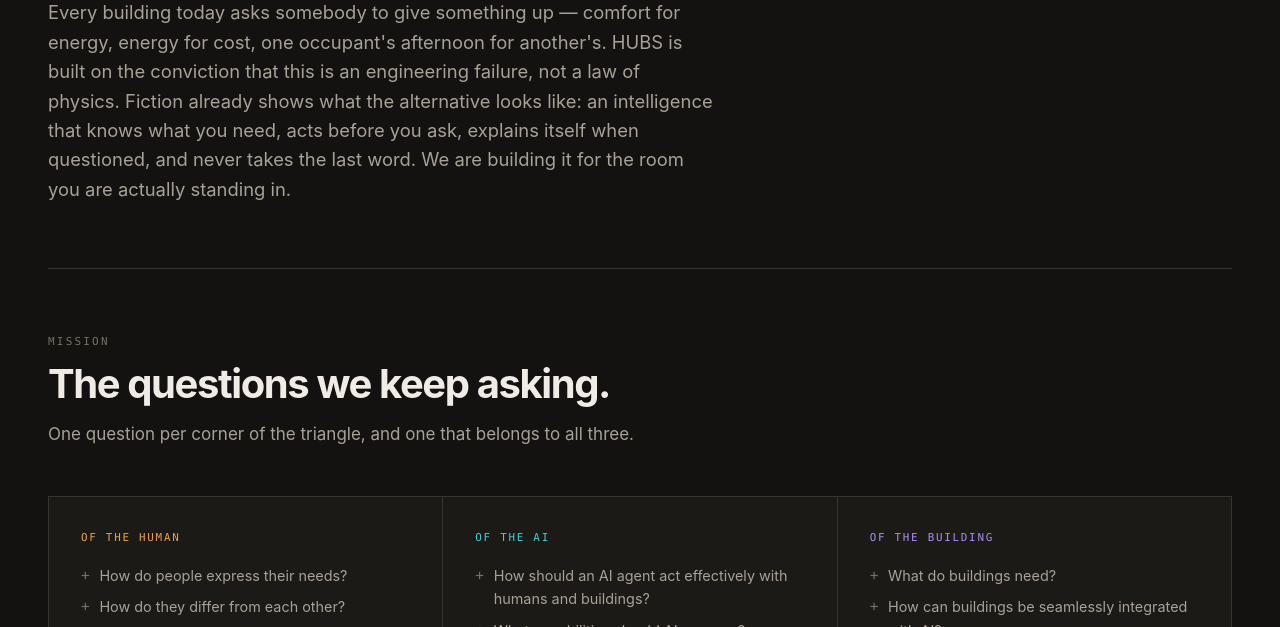
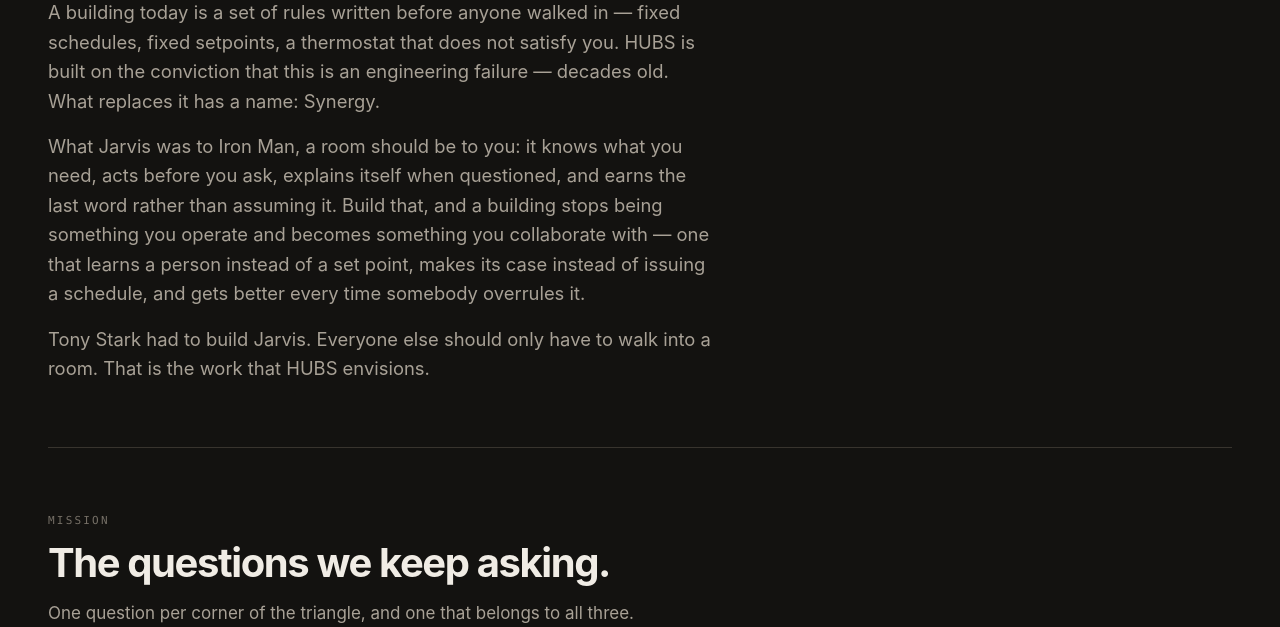
Before and after one commit to humanbuildingsynergy/humanbuildingsynergy.github.io, an Eleventy site: page src/about.njk in a window 1280 px wide. Shown: the part 473-1100 px from the top of the page. Built offline with nearby package versions, Linux system fonts and the light colour scheme; Eleventy itself is replaced by a stand-in of ours; files that its build step writes are made by us from their sources.

Commit message:
Rewrite the About vision around the Jarvis analogy
The previous vision described the lab's method. This one makes a claim:
buildings run on rules written before anyone walked in, that is an
engineering failure rather than a fact of the world, and what replaces
it is the thing the lab is named after.

Jarvis carries the argument because it is already how the work gets
explained in talks — an agent that knows what you need, acts before you
ask, explains itself, and earns the last word rather than assuming it.
No Marvel asset is used; the reference lives in the prose, where it
needs no licence.

The block is three paragraphs now, so the type size moves out of a
repeated inline style and into .visionBody.

```diff
--- a/src/about.njk
+++ b/src/about.njk
@@ -22,16 +22,30 @@ description: >-
 <section class="band band--tight wrap">
   <div class="prose">
     <p class="label">Vision</p>
-    <h2 style="margin-top:.5rem">Synergy is not a compromise.</h2>
-    <p style="font-size:1.15rem;color:var(--ink-2)">
-      Every building today asks somebody to give something up — comfort for
-      energy, energy for cost, one occupant's afternoon for another's. HUBS is
-      built on the conviction that this is an engineering failure, not a law of
-      physics. Fiction already shows what the alternative looks like: an
-      intelligence that knows what you need, acts before you ask, explains itself
-      when questioned, and never takes the last word. We are building it for the
-      room you are actually standing in.
-    </p>
+    <h2 style="margin-top:.5rem">Iron Man had Jarvis. Your building should too.</h2>
+
+    {# Three plain paragraphs — the type size lives in .visionBody in main.css,
+       so the prose here stays free of inline styling and is safe to reword. #}
+    <div class="visionBody">
+      <p>
+        A building today is a set of rules written before anyone walked in —
+        fixed schedules, fixed setpoints, a thermostat that does not satisfy you.
+        HUBS is built on the conviction that this is an engineering failure — decades old.
+        What replaces it has a name: Synergy.
+      </p>
+      <p>
+        What Jarvis was to Iron Man, a room should be to you: it knows
+        what you need, acts before you ask, explains itself when questioned, and
+        earns the last word rather than assuming it. Build that, and a building
+        stops being something you operate and becomes something you collaborate
+        with — one that learns a person instead of a set point, makes its case instead
+        of issuing a schedule, and gets better every time somebody overrules it.
+      </p>
+      <p>
+        Tony Stark had to build Jarvis. Everyone else should only have to walk
+        into a room. That is the work that HUBS envisions.
+      </p>
+    </div>
   </div>
 </section>
 
--- a/src/css/main.css
+++ b/src/css/main.css
@@ -715,6 +715,11 @@ html { scroll-behavior: smooth; scroll-padding-top: 5rem; }
 .prose ul, .prose ol { padding-left: 1.3em; color: var(--ink-2); }
 .prose li + li { margin-top: .3rem; }
 
+/* The About vision. Set above body copy — it is the one block on the site meant
+   to be read slowly, so the size is the signal rather than a heading. */
+.visionBody p { font-size: 1.15rem; color: var(--ink-2); }
+.visionBody p + p { margin-top: 1rem; }
+
 .callout { padding: 1.1rem 1.4rem; border-left: 2px solid var(--ai); background: var(--surface); }
 
 .defList { display: grid; gap: 1.5rem; }
```
